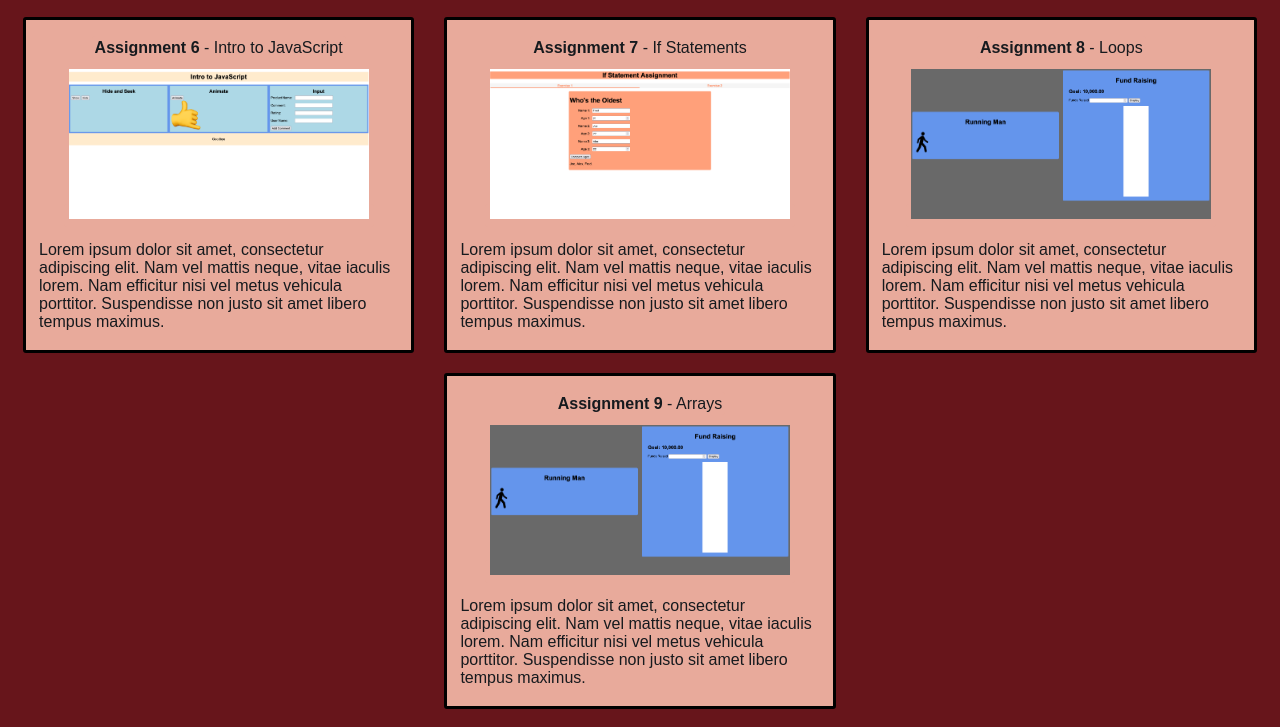
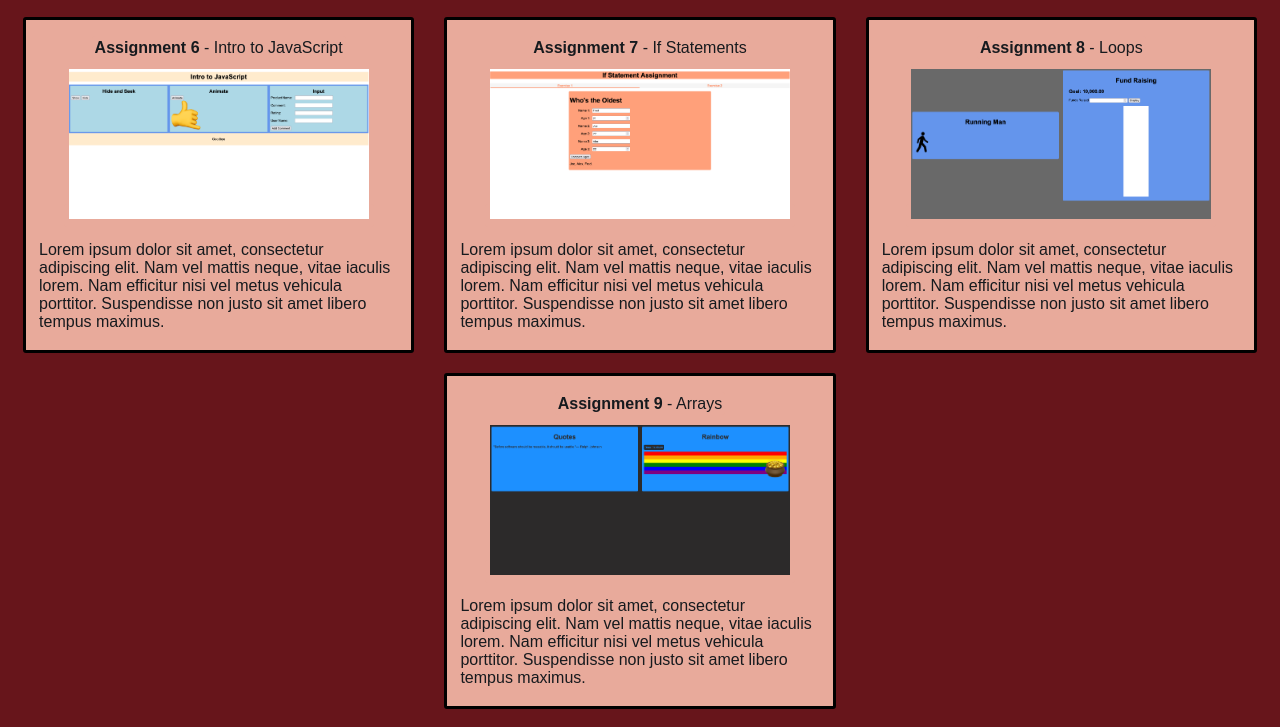
Before and after one commit to fschein2/fschein2.github.io, a plain HTML site: page index.html in a window 1280 px wide. Shown: the part 573-1300 px from the top of the page. Drawn offline with Linux system fonts and the light colour scheme.

Commit message:
added assignment 9 picture

```diff
--- a/index.html
+++ b/index.html
@@ -77,7 +77,7 @@
                 <div id="a9" class="assignments">
                     <ul>
                         <li><a href="assignments/assignment9/index.html"><strong>Assignment 9</strong> - Arrays</a></li>
-                        <li><a href="assignments/assignment9/index.html"><img src="images/Assignment8.png"></a></li>
+                        <li><a href="assignments/assignment9/index.html"><img src="images/Assignment9.png"></a></li>
                         <li><p>Lorem ipsum dolor sit amet, consectetur adipiscing elit.
                             Nam vel mattis neque, vitae iaculis lorem. Nam efficitur nisi
                             vel metus vehicula porttitor. Suspendisse non justo sit amet
```
Also changed, not shown: images/Assignment9.png (added).
